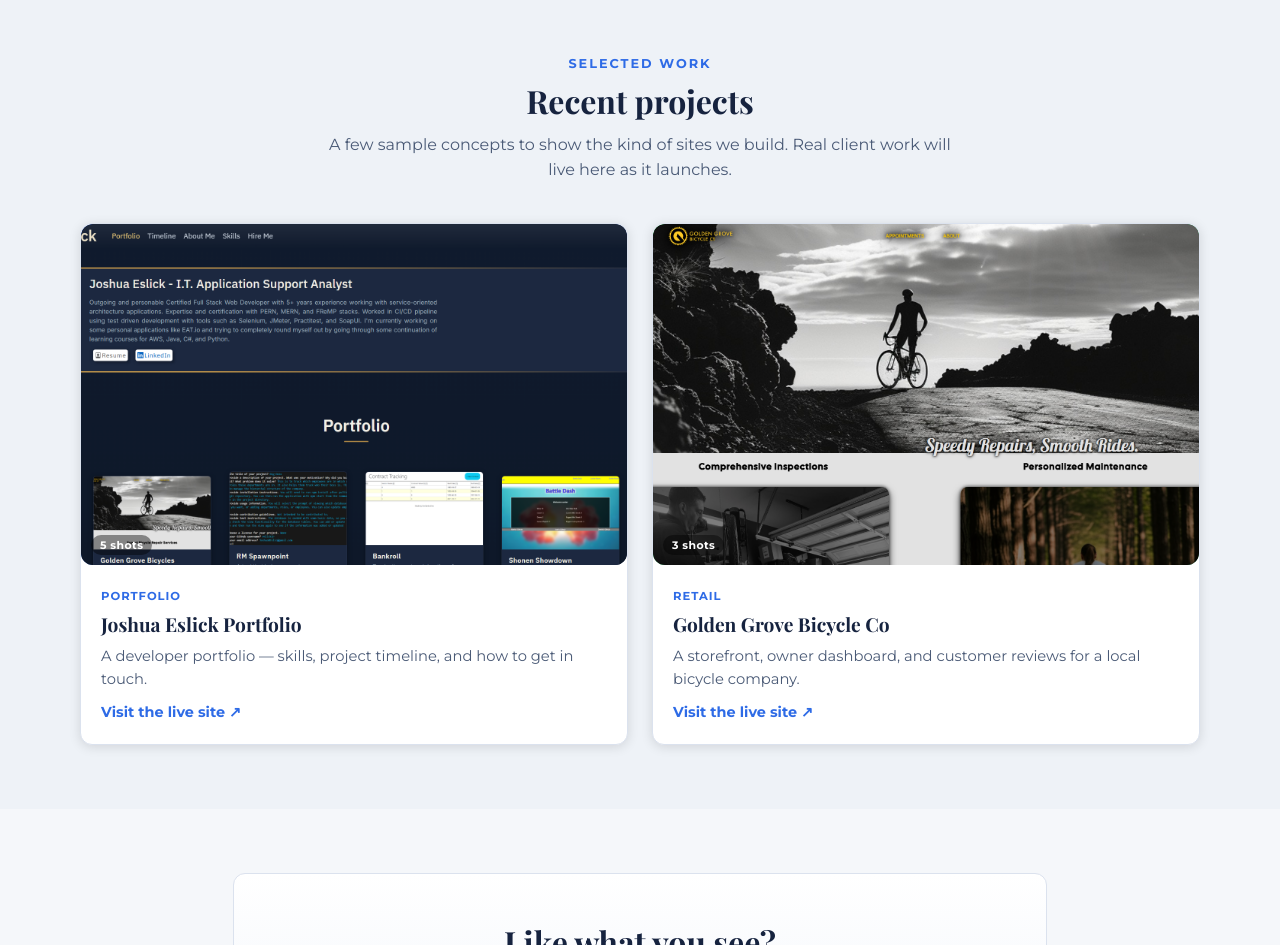
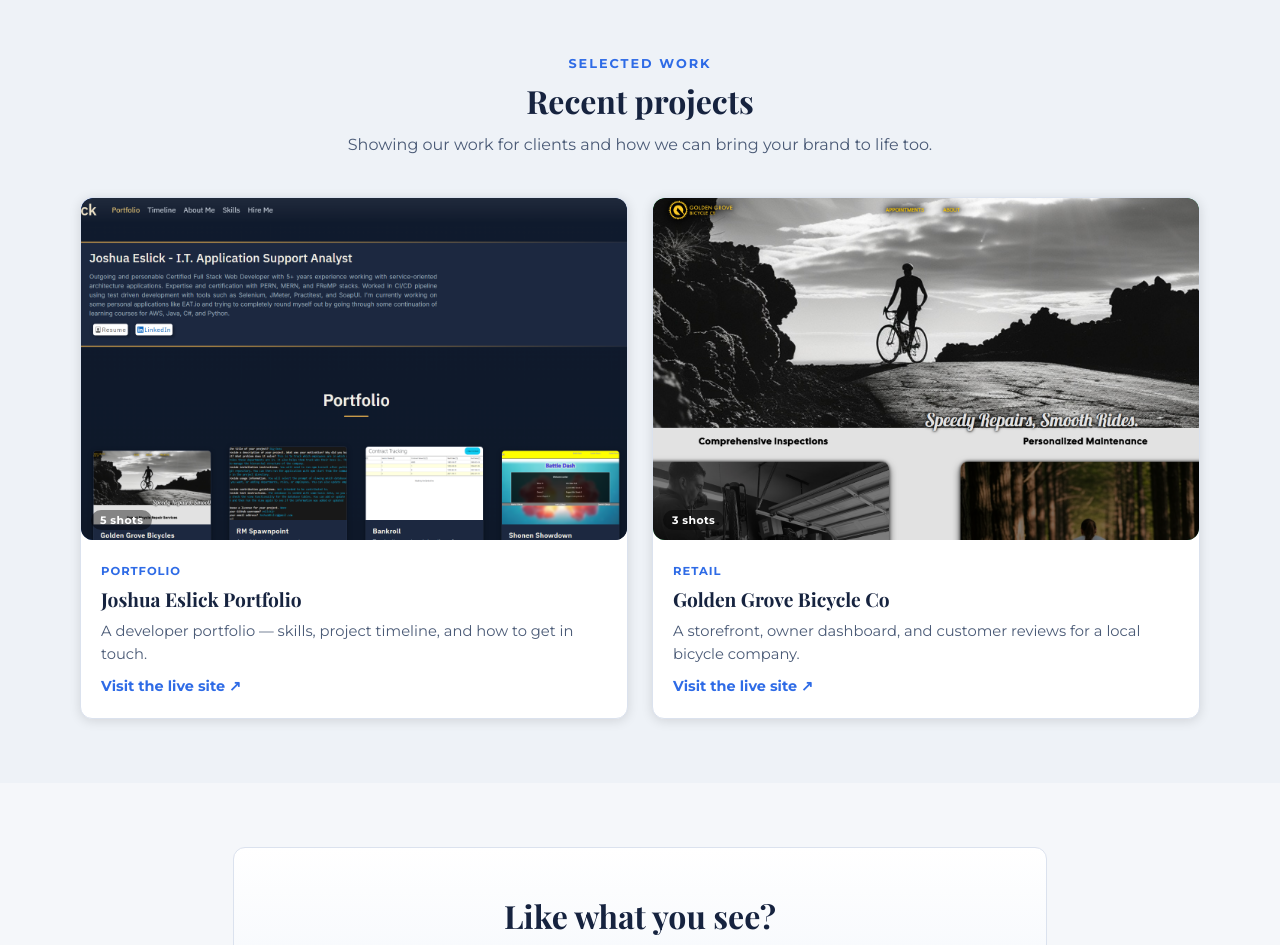
Before and after one commit to eslickjr/monumentBuilds, an Angular app in the folder client/monument-build/: page /gallery in a window 1280 px wide. Shown: the part 1260-2205 px from the top of the page. Built offline with nearby package versions, Linux system fonts and the light colour scheme; a web font is replaced by a local one.

Commit message:
updated one more piece of text on the gallery page

```diff
--- a/client/monument-build/src/app/features/gallery/gallery.html
+++ b/client/monument-build/src/app/features/gallery/gallery.html
@@ -45,7 +45,7 @@
         <div class="gallery-inner">
             <p class="gallery-section-eyebrow">Selected work</p>
             <h2 class="gallery-section-title">Recent projects</h2>
-            <p class="gallery-section-sub">A few sample concepts to show the kind of sites we build. Real client work will live here as it launches.</p>
+            <p class="gallery-section-sub">Showing our work for clients and how we can bring your brand to life too.</p>
 
             <div class="project-grid">
                 @for (p of projects; track p.title) {
```
